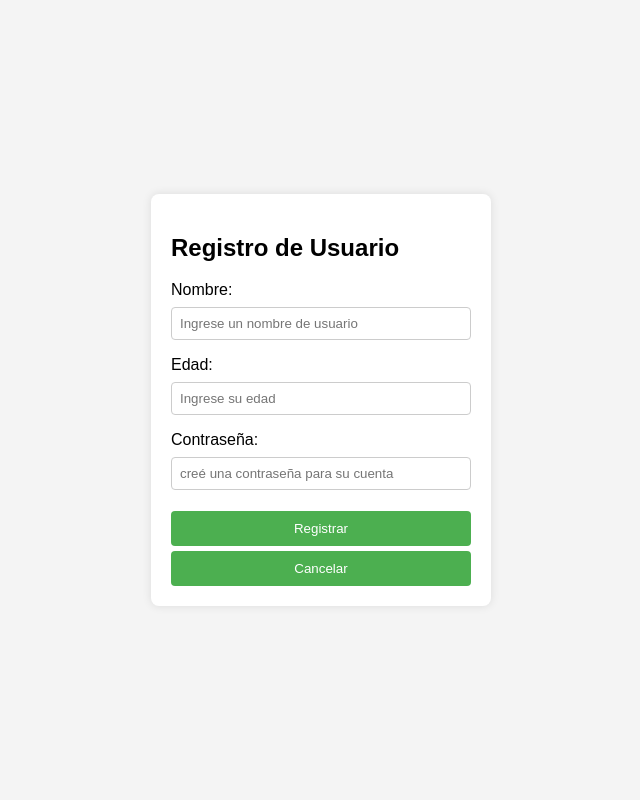
After one commit to IsaacPonce13/LogIn_DSS, a PHP site: page /Registro.html in a window 1280 px wide. The commit adds this page. Shown: the whole page, without its empty margins (319-959 px from the left). Run offline with PHP 8.4, Linux system fonts and the light colour scheme; some libraries are stand-ins or nearby versions.

Commit message:
Ahora el registro funciona entre otras cosas

```diff
--- /dev/null
+++ b/Registro.html
@@ -0,0 +1,54 @@
+<!DOCTYPE html>
+<html lang="es">
+<head>
+<meta charset="UTF-8">
+<meta name="viewport" content="width=device-width, initial-scale=1.0">
+    <title>Formulario de Registro</title>
+    <link rel="stylesheet" href="css/Formularios.css">
+    <script src="https://www.google.com/recaptcha/api.js?render=explicit"async defer></script>
+    </head>
+    <body>
+        <form id="registroForm" action="RegistrarUsr.php" method="post">
+            <h2>Registro de Usuario</h2>
+            <label for="nombre">Nombre:</label>
+            <input type="text" id="nombre" name="nombre" placeholder="Ingrese un nombre de usuario" required>
+
+            <label for="edad">Edad:</label>
+            <input type="number" id="edad" name="edad" min="1" max="150" placeholder="Ingrese su edad" required>
+
+            <label for="contraseña">Contraseña:</label>
+            <input type="password" id="contraseña" name="contraseña" placeholder="creé una contraseña para su cuenta" required>
+
+            <button type="submit">Registrar</button>
+            <button id="BtnCancelarR">Cancelar</button>
+            <div class="form-group">
+                <div id="recaptcha" class="g-recaptcha"></div>
+            </div>
+        </form>
+
+        <!-- Codigo para agregar el recaptcha -->
+        <script>
+            grecaptcha.ready(function () {
+                grecaptcha.render("recaptcha", {
+                sitekey: "6LeIxAcTAAAAAJcZVRqyHh71UMIEGNQ_MXjiZKhI",
+                });
+            });
+
+            form.addEventListener("submit", (event) => {
+                event.preventDefault();
+                grecaptcha.execute();
+            });
+
+            grecaptcha.render("recaptcha", {
+                sitekey: "6LeIxAcTAAAAAJcZVRqyHh71UMIEGNQ_MXjiZKhI",
+                callback: function (token) {
+                    submitBtn.disabled = false;
+                    submitBtn.addEventListener("click", () => {
+                        // Realizar la acción de inicio de sesión aquí
+                        console.log("Inicio de sesión exitoso");
+                    });
+                },
+            });
+        </script>
+    </body>
+</html>
--- a/Vadmin.php
+++ b/Vadmin.html
@@ -28,7 +28,7 @@
     border: none;
     border-radius: 4px;
     cursor: pointer;
-    width: 25%;
+    width: 30%;
     margin-top: 5px;
 }
     h2 {
--- a/css/styles.css
+++ b/css/Formularios.css
@@ -49,3 +49,13 @@ button:hover {
     text-align: center;
     margin-top: 10px;
 }
+
+.bad {
+    color: #ff0000; /* Color rojo para los mensajes de error */
+    font-weight: bold; /* Texto en negrita */
+}
+
+.good {
+    color: #008000; /* Color verde para los mensajes exitosos */
+    font-weight: bold; /* Texto en negrita */
+}
--- a/validar.php
+++ b/validar.php
@@ -18,12 +18,12 @@ $filas_admins = mysqli_num_rows($resultado_admins);
 
 if ($filas_usuarios) {
     $_SESSION['Nombre'] = $usuario;
-    header("location: Inicio.php");
+    header("location: Inicio.html");
 } elseif ($filas_admins) {
     $_SESSION['Nombre'] = $usuario;
-    header("location: Vadmin.php");
+    header("location: Vadmin.html");
 } else {
-    include("Login.php");
+    include("Login.html");
     echo '<h1 class="bad">ERROR EN LA AUTENTIFICACIÓN</h1>';
 }
 
```
Also changed, not shown: LogIn.html (renamed from LogIn.php, +5 -16 lines), RegistrarUsr.php (added, +35 -0 lines), Inicio.html (renamed from Inicio.php).
